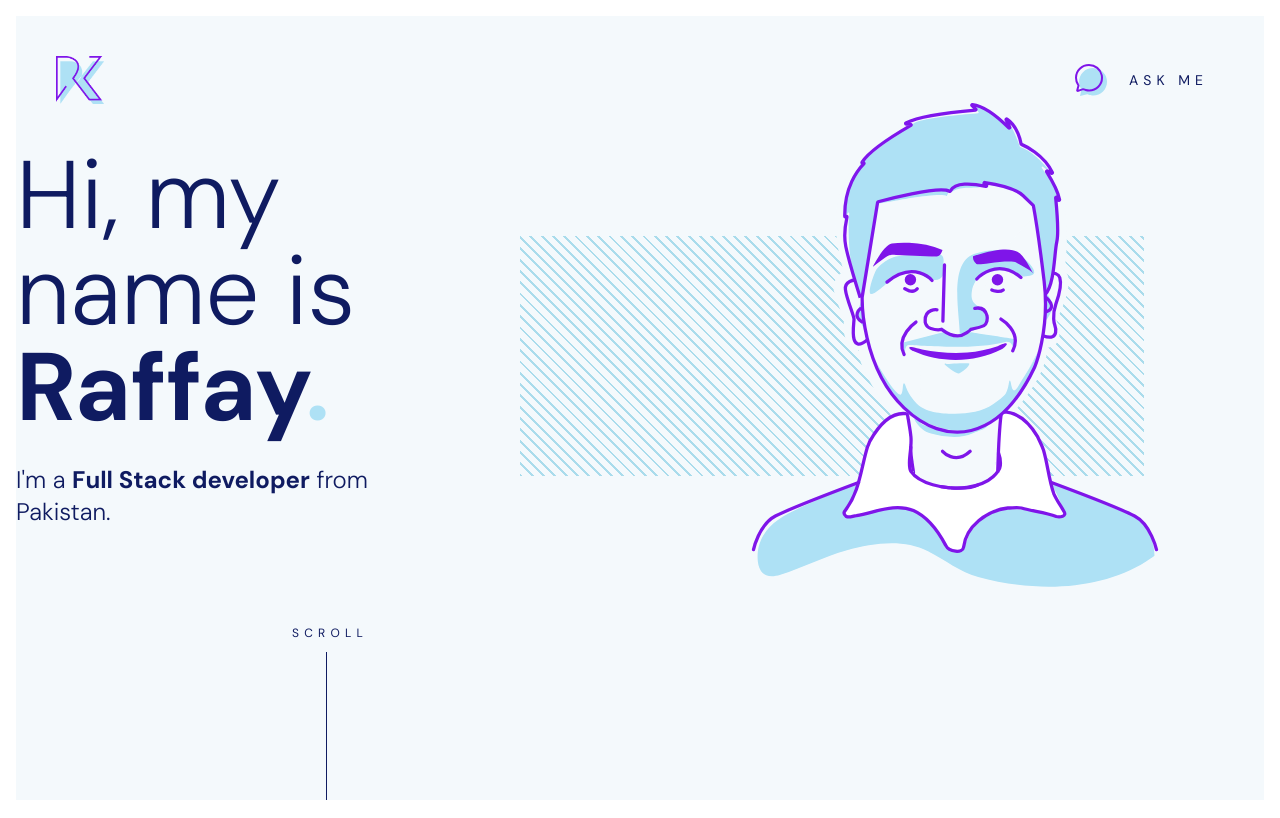
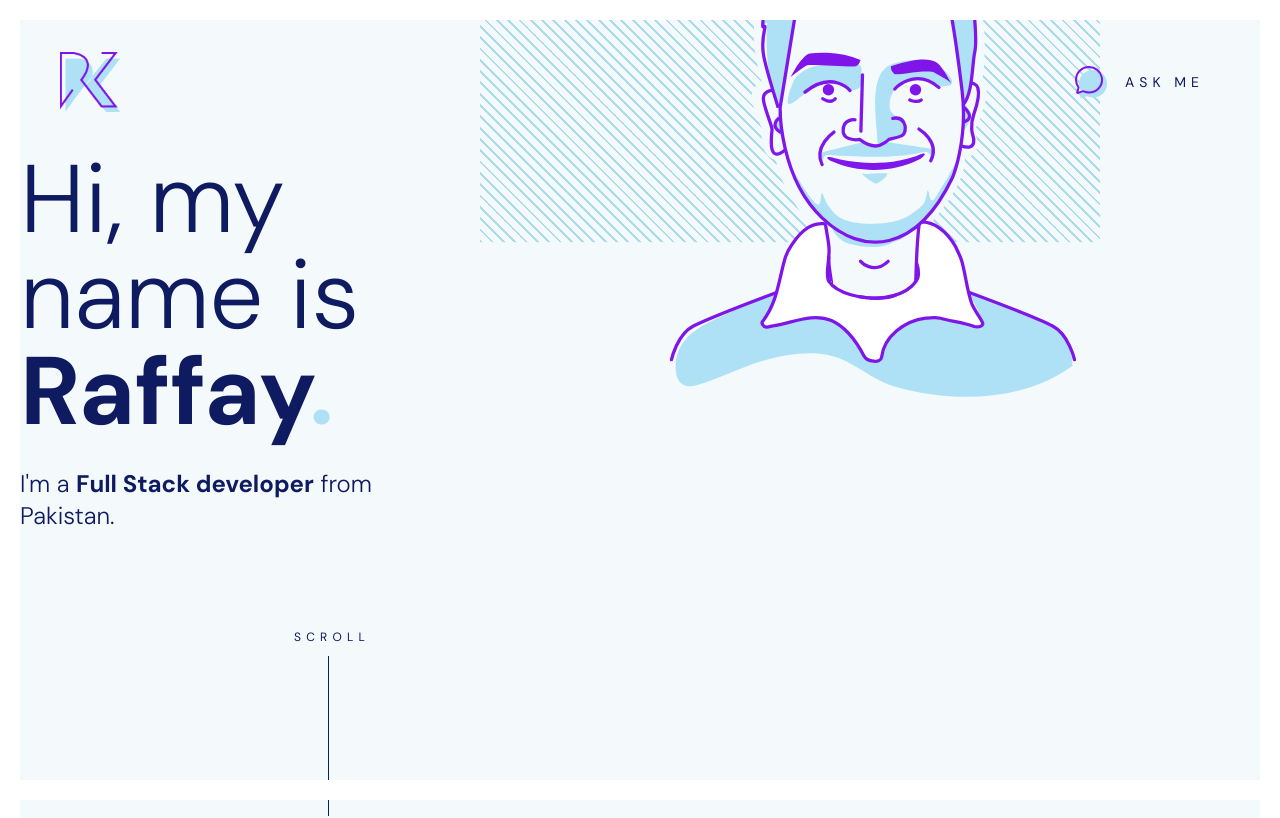
Before and after one commit to rk-maker/portfolio, a Next.js app: page / in a window 1280 px wide. Shown: the top 818 px of the page. Built offline with nearby package versions, Linux system fonts and the light colour scheme.

Commit message:
fixed animation

```diff
--- a/src/app/page.tsx
+++ b/src/app/page.tsx
@@ -6,16 +6,26 @@ import Navbar from "@/components/navbar";
 
 export default function Home() {
   return (
-    <main className="relative overflow-x-hidden">
-      <div className="fixed inset-0 overflow-y-auto bg-white sm:p-8 md:p-4">
-        <div className="relative w-full min-h-full bg-primary">
+    <>
+      {/* Universal border */}
+      <div className="fixed inset-0 border-[20px] border-white pointer-events-none z-50"></div>
+
+      {/* Outer white background container */}
+      <div
+        style={{
+          background: "white",
+          padding: "20px",
+          minHeight: "100vh",
+        }}
+      >
+        <main className="relative">
           <Navbar />
           <IntroSection />
           <ExperienceSection />
           <ProjectsSection />
           <AboutSection />
-        </div>
+        </main>
       </div>
-    </main>
+    </>
   );
 }
--- a/src/components/navbar.tsx
+++ b/src/components/navbar.tsx
@@ -1,36 +1,40 @@
 "use client";
-import { useState } from "react";
-import Link from "next/link";
-import { motion, AnimatePresence } from "framer-motion";
-import { FaGithub, FaTwitter, FaLinkedin } from "react-icons/fa";
-import { IoMdMail } from "react-icons/io";
+
+import { motion } from "framer-motion";
 import AnimatedButton from "./secondaryTextButon";
 import StackedIcon from "./shadowIcon";
+import { IoChatbubbleOutline, IoChatbubbleSharp } from "react-icons/io5";
 
-import { IoChatbubbleOutline, IoChatbubbleSharp } from "react-icons/io5";
 const Navbar = () => {
   return (
-    <>
-      {/* Main Navbar */}
-      <nav className="absolute top-0 z-50 flex items-center justify-between md:p-10 w-full">
-        <div className="flex items-center space-x-2">
-          <img src={"./logo.png"} className="w-12 h-12" />
+    <nav
+      className="fixed z-10 flex items-center justify-between left-0 right-0 mx-auto px-10 py-8"
+      style={{ width: "calc(100% - 40px)" }}
+    >
+      <div className="flex">
+        <motion.div
+          whileHover={{
+            scale: 1.1,
+            rotate: [0, 10, -10, 0], // small wiggle effect
+            transition: { duration: 0.5 },
+          }}
+        >
+          <img src={"./logo.png"} className="w-15 h-15" />
+        </motion.div>
       </div>
 
-        <span className="flex items-center space-x-1 ">
+      <span className="flex">
         <StackedIcon
           OutlineIcon={IoChatbubbleOutline}
           FilledIcon={IoChatbubbleSharp}
           offset={4}
           size={32}
         />
-
         <AnimatedButton onClick={() => alert("Clicked!")}>
           ASK ME
         </AnimatedButton>
       </span>
     </nav>
-    </>
   );
 };
 
--- a/src/sections/about.tsx
+++ b/src/sections/about.tsx
@@ -69,7 +69,7 @@ export default function AboutSection() {
   return (
     <section
       id="about"
-      className="h-screen w-full justify-center items-center flex flex-col"
+      className="h-screen w-full justify-center items-center flex flex-col bg-primary"
     >
       <div className="container px-8 mx-auto">
         <div className="max-w-6xl mx-auto">
--- a/src/sections/intro.tsx
+++ b/src/sections/intro.tsx
@@ -1,7 +1,7 @@
 "use client";
 import { SvgComponent } from "../assets/avatarSVG";
-import { useEffect } from "react";
-import { motion, useAnimation } from "framer-motion";
+import { useEffect, useRef } from "react";
+import { motion, useAnimation, useTransform, useScroll } from "framer-motion";
 
 const fadeUp = {
   hidden: { y: 20, opacity: 0 },
@@ -99,6 +99,15 @@ const bounceUp = {
 };
 
 export default function IntroSection() {
+  const containerRef = useRef<HTMLDivElement>(null);
+
+  const { scrollYProgress } = useScroll({
+    target: containerRef,
+    offset: ["start end", "end start"],
+  });
+  const leftColumnY = useTransform(scrollYProgress, [0, 1], [0, 0]); // Slow
+  const rightColumnY = useTransform(scrollYProgress, [0, 1], [200, -300]); // Fast
+  const imageY = useTransform(scrollYProgress, [0, 1], [300, -210]); // Medium
   const fadeUpControls = useAnimation();
   const strippedGrowControls = useAnimation();
   const bounceUpControls = useAnimation();
@@ -107,6 +116,7 @@ export default function IntroSection() {
   const waveLetterControls = useAnimation();
 
   useEffect(() => {
+    window.scrollTo(0, 0);
     async function sequence() {
       // 1. FadeUp animation for text (two lines)
       await fadeUpControls.start("show");
@@ -127,12 +137,13 @@ export default function IntroSection() {
   }, []);
 
   return (
-    <section id="intro" className="mb-20">
+    <section id="intro" className="bg-primary" ref={containerRef}>
       <div className="flex pt-20">
         {/* first mid */}
-        <div className="flex flex-col items-end justify-end w-1/2 ">
+        <motion.div className="w-1/2  relative z-1" style={{ y: leftColumnY }}>
+          <div className="z-5 flex flex-col items-end justify-end">
             {/* text area */}
-          <div className="justify-center py-13 z-2">
+            <div className="justify-center py-13">
               <motion.div
                 variants={fadeUp}
                 custom={0}
@@ -206,18 +217,20 @@ export default function IntroSection() {
               </motion.div>
             </div>
           </div>
+        </motion.div>
         {/* first mid */}
 
         {/* second mid */}
-        <div className="relative flex justify-center w-1/2">
-          <div className="relative w-full h-[32.5rem]">
+        <motion.div className="relative  w-1/2" style={{ y: rightColumnY }}>
+          <div className="flex justify-center">
             {/* Striped background */}
             <motion.div
               variants={strippedGrow}
               initial="hidden"
               animate={strippedGrowControls}
-              className="absolute z-0 w-full -translate-y-1/2 right-30 h-60 top-1/2"
+              className="absolute w-full -translate-y-2/3 right-40 h-60 top-1/2"
               style={{
+                y: imageY,
                 backgroundImage: `repeating-linear-gradient(
           45deg,
           #aadcec 0,
@@ -233,12 +246,12 @@ export default function IntroSection() {
               variants={bounceUp}
               initial="hidden"
               animate={bounceUpControls}
-              className="relative z-10 flex justify-center"
+              className="relative z-1 right-20"
             >
               <SvgComponent className="w-130 h-130" />
             </motion.div>
           </div>
-        </div>
+        </motion.div>
         {/* second mid */}
       </div>
     </section>
```
Lines whose indentation alone changed are shown as unchanged.
